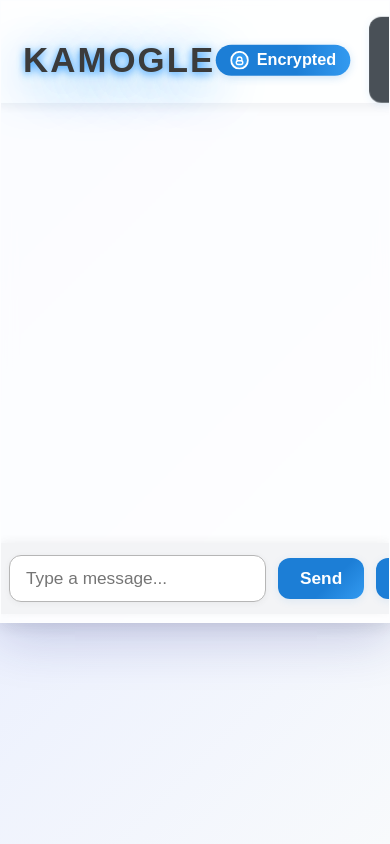
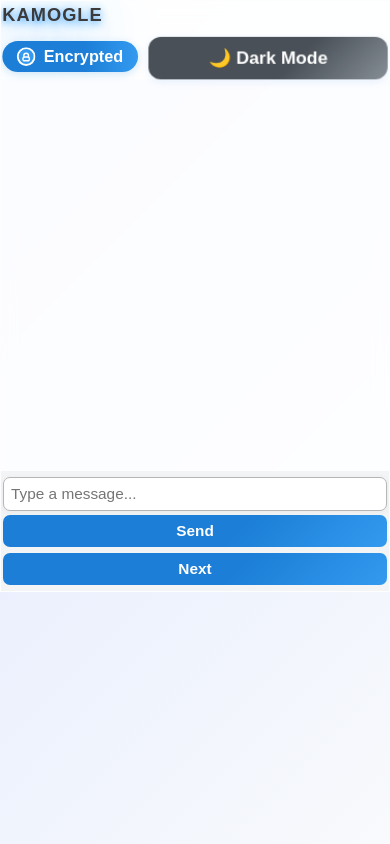
Before and after one commit to rabindranath537/kamogle-, a Flask app: page / in a window 390 px wide. Run offline with Flask 3, Linux system fonts and the light colour scheme; some libraries are stand-ins or nearby versions.

Commit message:
index.html

```diff
--- a/templates/index.html
+++ b/templates/index.html
@@ -223,9 +223,41 @@
         }
         @media (max-width: 600px) {
             #main-container { max-width: 100vw; margin: 0; border-radius: 0; box-shadow: none; }
-            #chat-area { min-height: 50vh; max-height: 90vh; }
-            #input-area { padding: 12px 8px; }
-            #messages { padding: 8px 2vw; font-size: 1em; }
+            #chat-area { min-height: 60vh; max-height: 100vh; padding: 0; }
+            #header-row { padding: 12px 8px 0 8px; min-height: 44px; flex-direction: column; align-items: flex-start; gap: 6px; }
+            #header-row h2 { font-size: 1.1em; letter-spacing: 1px; }
+            #header-row > div { width: 100%; justify-content: space-between; gap: 4px; }
+            #encryption-badge { padding: 3px 6px; font-size: 0.90em; border-radius: 10px; }
+            #dark-toggle { position: static; margin: 0; width: 100%; margin-top: 4px; }
+            #messages { padding: 4px 1vw; font-size: 0.96em; }
+            #messages div, #messages div.user-message, #messages div:not(.user-message) {
+                padding: 6px 8px;
+                border-radius: 8px 4px 8px 8px;
+                margin: 5px 0 5px auto;
+                box-shadow: none;
+                font-size: 0.96em;
+            }
+            #input-area { padding: 6px 2px 6px 2px; gap: 4px; flex-direction: column; align-items: stretch; }
+            #message-input {
+                padding: 7px 7px;
+                border-radius: 7px;
+                font-size: 0.96em;
+            }
+            #send-btn, #next-btn {
+                padding: 7px 0;
+                border-radius: 7px;
+                font-size: 0.96em;
+                min-width: 0;
+                width: 100%;
+                margin: 0 0 4px 0;
+                box-shadow: none;
+                animation: none;
+            }
+            #send-btn { margin-bottom: 2px; }
+            #next-btn { margin-bottom: 0; }
+            #typing-indicator { font-size: 0.93em; margin: 0 0 0 4px; }
+            body { animation: none; }
+            #main-container, #header-row, #input-area, #messages div { box-shadow: none !important; }
         }
     </style>
 </head>
```
